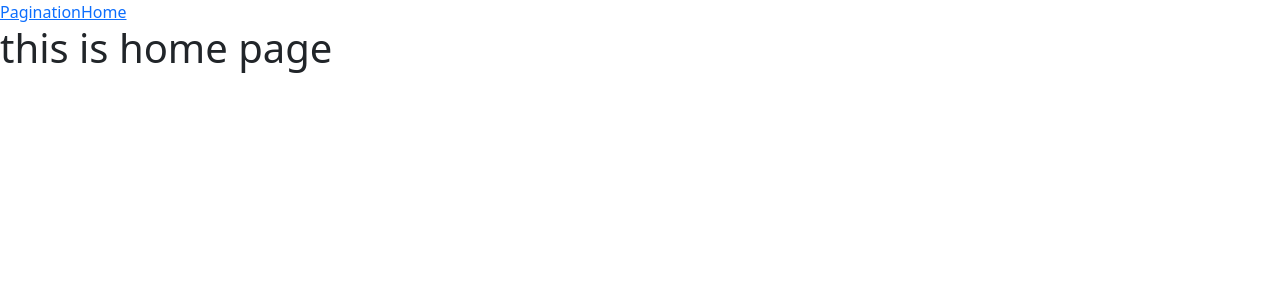
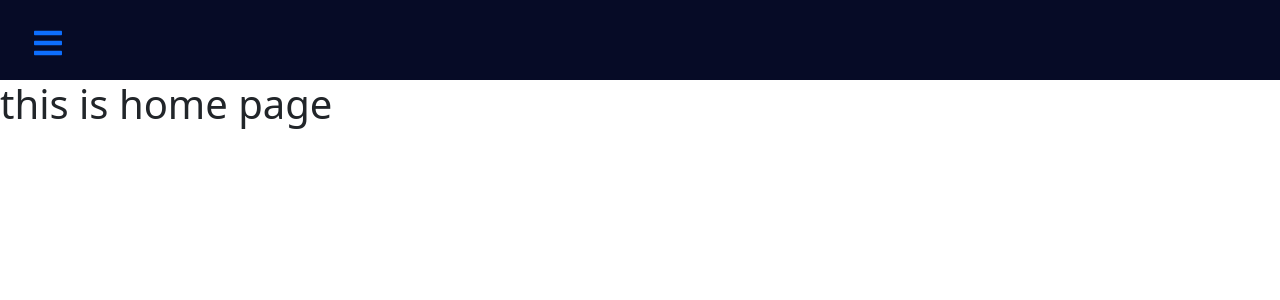
Before and after one commit to arslanahmed777/react-custom-widgets, a React (Create React App) app: page / in a window 1280 px wide. Shown: the top 300 px of the page. Built offline with nearby package versions, Linux system fonts and the light colour scheme.

Commit message:
downgrade to react-icons and worded on navbar

```diff
--- a/package.json
+++ b/package.json
@@ -9,7 +9,7 @@
     "bootstrap": "^5.1.1",
     "react": "^17.0.2",
     "react-dom": "^17.0.2",
-    "react-icons": "^4.3.0",
+    "react-icons": "^4.2.0",
     "react-router-dom": "^5.3.0",
     "react-scripts": "4.0.3",
     "web-vitals": "^1.1.2"
--- a/src/components/Navbar/Navbar.jsx
+++ b/src/components/Navbar/Navbar.jsx
@@ -1,18 +1,24 @@
-import React from "react";
+import React, { useState } from "react";
 import { Link } from "react-router-dom";
 import Navbarcss from "./Navbar.module.css";
-
+import { FaBars } from "react-icons/fa";
 const Navbar = () => {
+  const [sidebar, setSideBar] = useState(true);
   return (
-    <div className={Navbarcss.navbar}>
-      {" "}
-      <Link to="/pagination" className={Navbarcss.menu}>
-        Pagination
-      </Link>
-      <Link to="/" className={Navbarcss.menu}>
-        Home
-      </Link>
-    </div>
+    <>
+      <div className={Navbarcss.navbar}>
+        <Link to="/pagination" className={Navbarcss.menu_bars}>
+          <FaBars />
+        </Link>
+      </div>
+      <nav
+        className={
+          sidebar
+            ? `${Navbarcss.navmenu} ${Navbarcss.active}`
+            : Navbarcss.navmenu
+        }
+      ></nav>
+    </>
   );
 };
 
--- a/src/components/Navbar/Navbar.module.css
+++ b/src/components/Navbar/Navbar.module.css
@@ -1,3 +1,12 @@
-.mybtn{
-    background-color: red;
-}
+.navbar {
+    background-color: #060b26;
+    height: 80px;
+    display: flex;
+    justify-content: start;
+    align-items: center;
+  }
+  .menu_bars {
+    margin-left: 2rem;
+    font-size: 2rem;
+    background: none;
+  }
```
Also changed, not shown: 1 other file (tests, documents, lock files or other folders).
